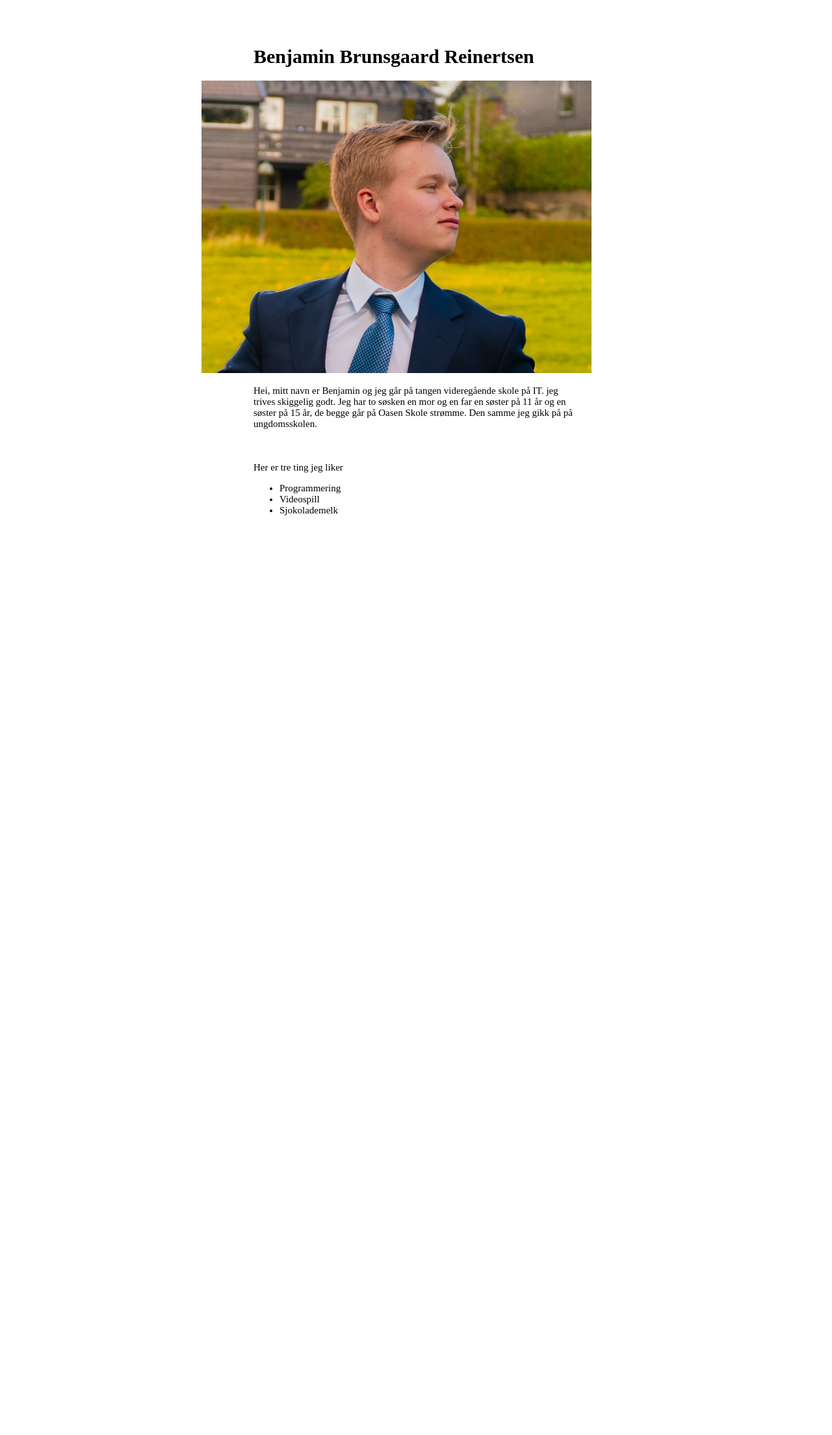
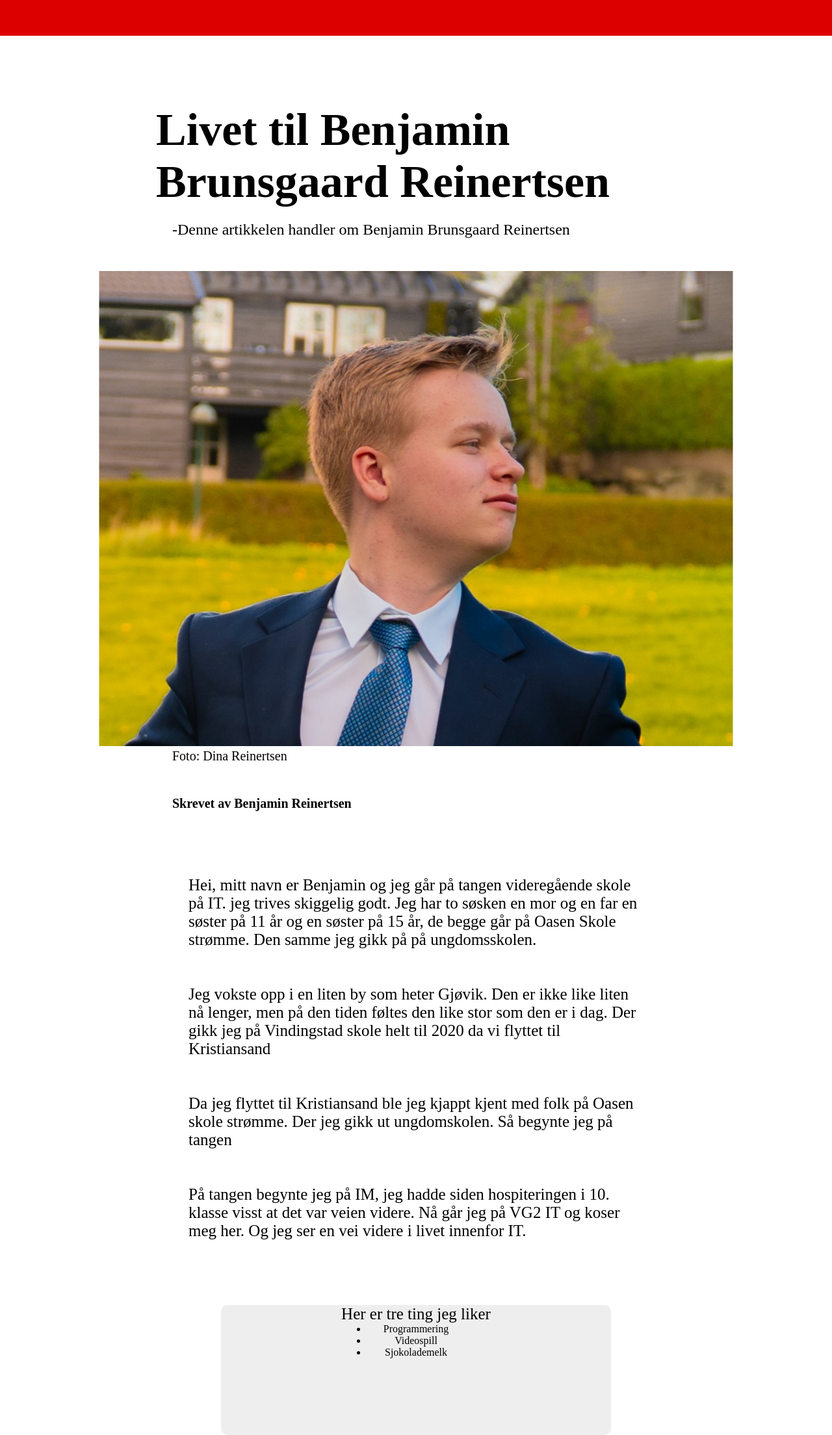
Before and after one commit to Bennjr/uke34, a Flask app: page / in a window 1280 px wide; the page is wider, and only the part inside the window is pictured. Shown: that part at 65% size. Before the commit the page ends 793 px from the top of that part, so only its background shows below. Run offline with Flask 3, Linux system fonts and the light colour scheme.

Commit message:
Final change

```diff
--- a/static/style.css
+++ b/static/style.css
@@ -4,13 +4,50 @@
     transform: translate(-50%, -0%);
     grid-template-columns: auto;
     grid-template-rows: auto;
-    top: 50px;
-    width: 1000px;
+    top: 20vh;
+    width: 750px;
+    border-radius: 5px;
+    margin: 0;
+    padding: 0;
+    box-sizing: border-box;
+}
+
+nav {
+    position: absolute;
+    width: 100vw;
+    height: 55px;
+    background-color: #DD0000;
+}
+
+* {
+    margin: 0;
+    padding: 0;
+    box-sizing: border-box;
+}
+
+h1 {
+    font-size: 70px;
+    width: 800px;
+}
+
+h2 {
+    margin-top: 20px;
+    width: 800px;
+    font-weight: lighter;
+}
+
+h3 {
+    font-weight: 300;
+    font-size: 20px;
+}
+
+h4 {
+    margin-top: 50px;
+    font-size: 20px;
 }
 
 html {
     background-color: #FFFFFF;
-    font-size: 15px;
 }
 
 .centered {
@@ -20,13 +57,32 @@ html {
 
 .tangen_con {
     margin-top: 50px;
+    width: 600px;
+    height: 200px;
+    margin-left: 50%;
+    transform: translate(-50%, -0%);
+    background-color: rgb(238, 238, 238);
+    border-radius: 10px;
+    padding: 0px;
+}
+
+.tangen_con p, li, ul {
+    text-align: center;
     margin-left: 50%;
     transform: translate(-50%, -0%);
 }
 
+p {
+    font-weight: 300;
+    font-size: 25px;
+    width: 700px;
+    margin-top: 100px;
+}
+
 img {
-    width: 60%;
+    width: 130%;
+    margin-top: 50px;
     height: auto;
     margin-left: 50%;
-    transform: translate(-55%, -0%);
+    transform: translate(-50%, -0%);
 }
--- a/templates/index.html
+++ b/templates/index.html
@@ -10,19 +10,42 @@
     />
   </head>
   <body>
+    <nav></nav>
     <div class="everything">
       <div class="intro_con">
-        <h1 class="centered">Benjamin Brunsgaard Reinertsen</h1>
+        <h1 class="centered">Livet til Benjamin Brunsgaard Reinertsen</h1>
+        <h2>-Denne artikkelen handler om Benjamin Brunsgaard Reinertsen</h2>
         <img
           src="{{ url_for('static', filename='images/edited.JPG') }}"
           alt=""
           class="image"
         />
+        <h3>Foto: Dina Reinertsen</h3>
+        <h4>Skrevet av Benjamin Reinertsen</h4>
         <p class="centered">
           Hei, mitt navn er Benjamin og jeg går på tangen videregående skole på
           IT. jeg trives skiggelig godt. Jeg har to søsken en mor og en far en
           søster på 11 år og en søster på 15 år, de begge går på Oasen Skole
-          strømme. Den samme jeg gikk på på ungdomsskolen.
+          strømme. Den samme jeg gikk på på ungdomsskolen. <br />
+          <br />
+          <br />
+
+          Jeg vokste opp i en liten by som heter Gjøvik. Den er ikke like liten
+          nå lenger, men på den tiden føltes den like stor som den er i dag. Der
+          gikk jeg på Vindingstad skole helt til 2020 da vi flyttet til
+          Kristiansand <br />
+          <br />
+          <br />
+
+          Da jeg flyttet til Kristiansand ble jeg kjappt kjent med folk på Oasen
+          skole strømme. Der jeg gikk ut ungdomskolen. Så begynte jeg på tangen
+          <br />
+          <br />
+          <br />
+
+          På tangen begynte jeg på IM, jeg hadde siden hospiteringen i 10.
+          klasse visst at det var veien videre. Nå går jeg på VG2 IT og koser
+          meg her. Og jeg ser en vei videre i livet innenfor IT.
         </p>
       </div>
 
```
